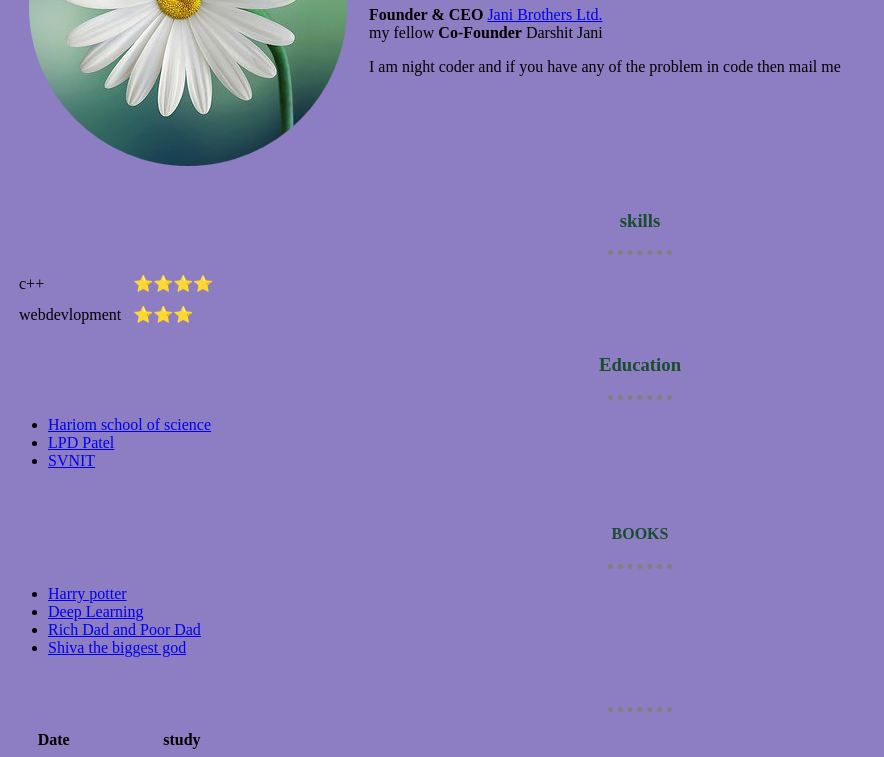
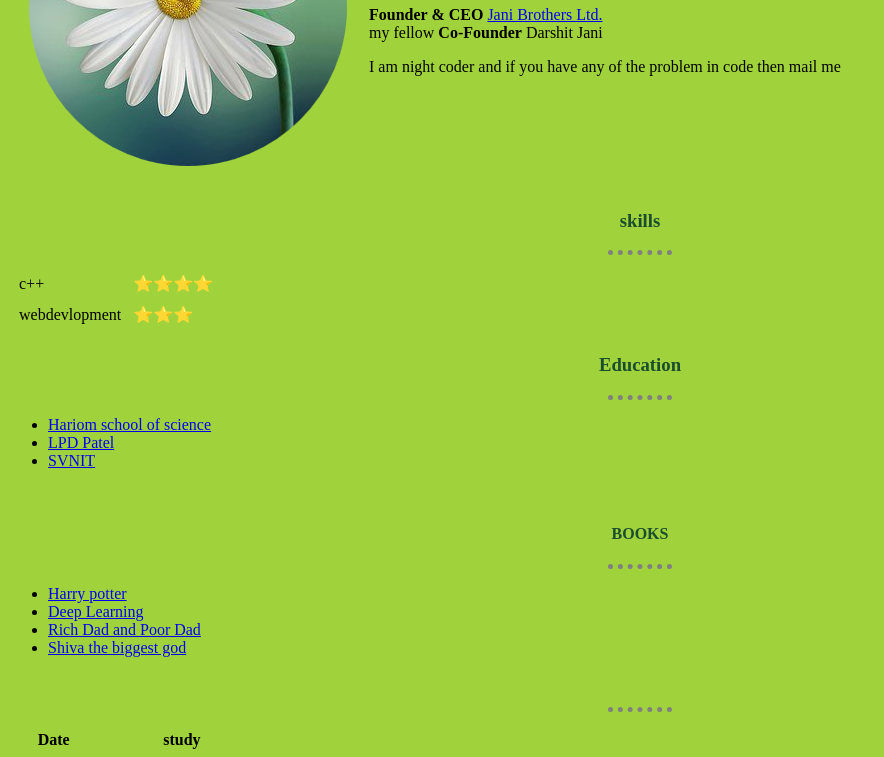
Before and after one commit to RajJani810/cv, a plain HTML site: page index.html in a window 1280 px wide. Shown: the part 181-938 px from the top of the page, without its empty margins (0-884 px from the left). Drawn offline with Linux system fonts and the light colour scheme.

Commit message:
add color

```diff
--- a/style.css
+++ b/style.css
@@ -1,5 +1,5 @@
 body {
-    background-color: rgb(141, 125, 194);
+    background-color: rgb(160, 211, 59);
   }
   h1{
     color: #1A4D2E;
```
